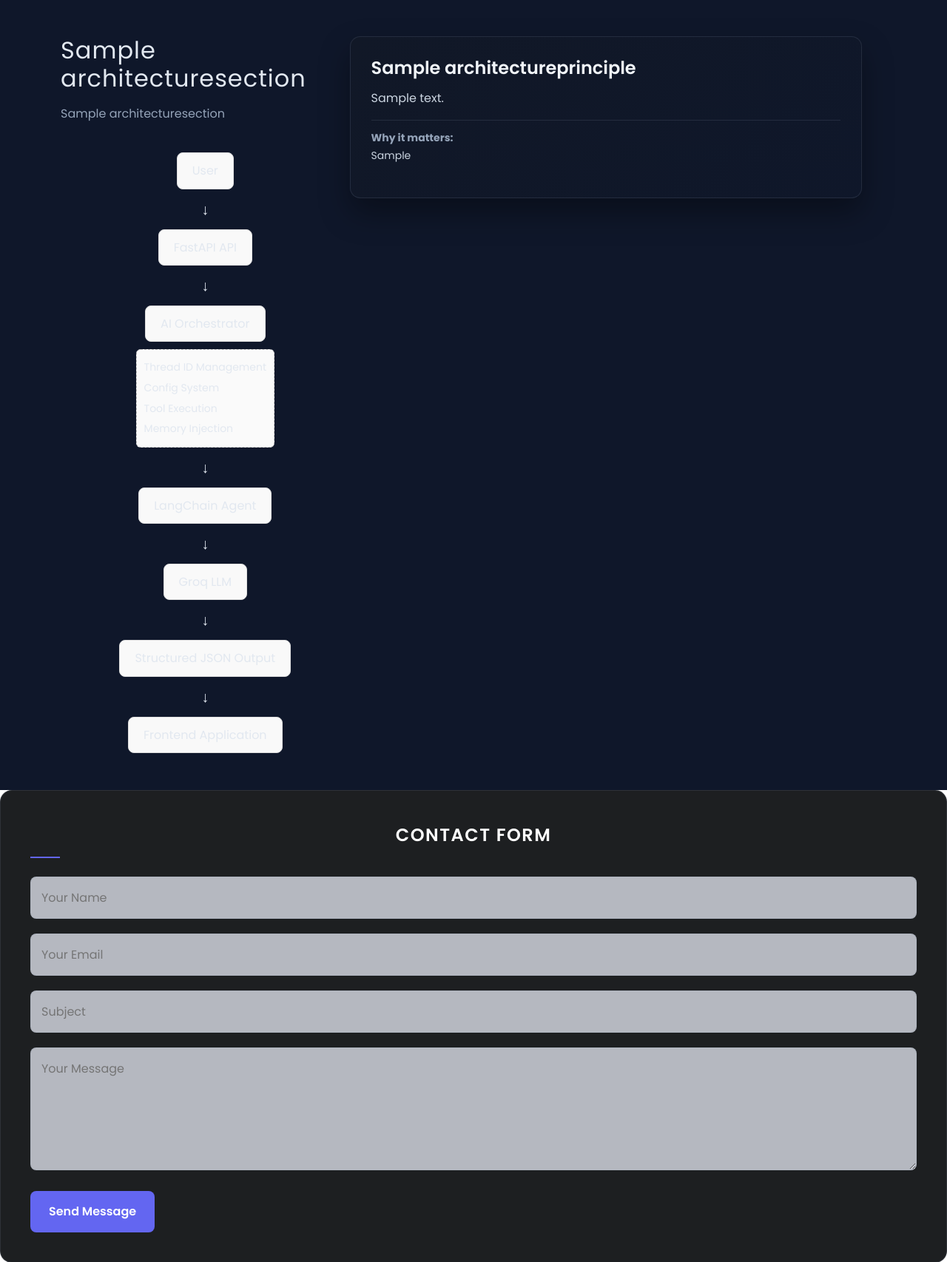
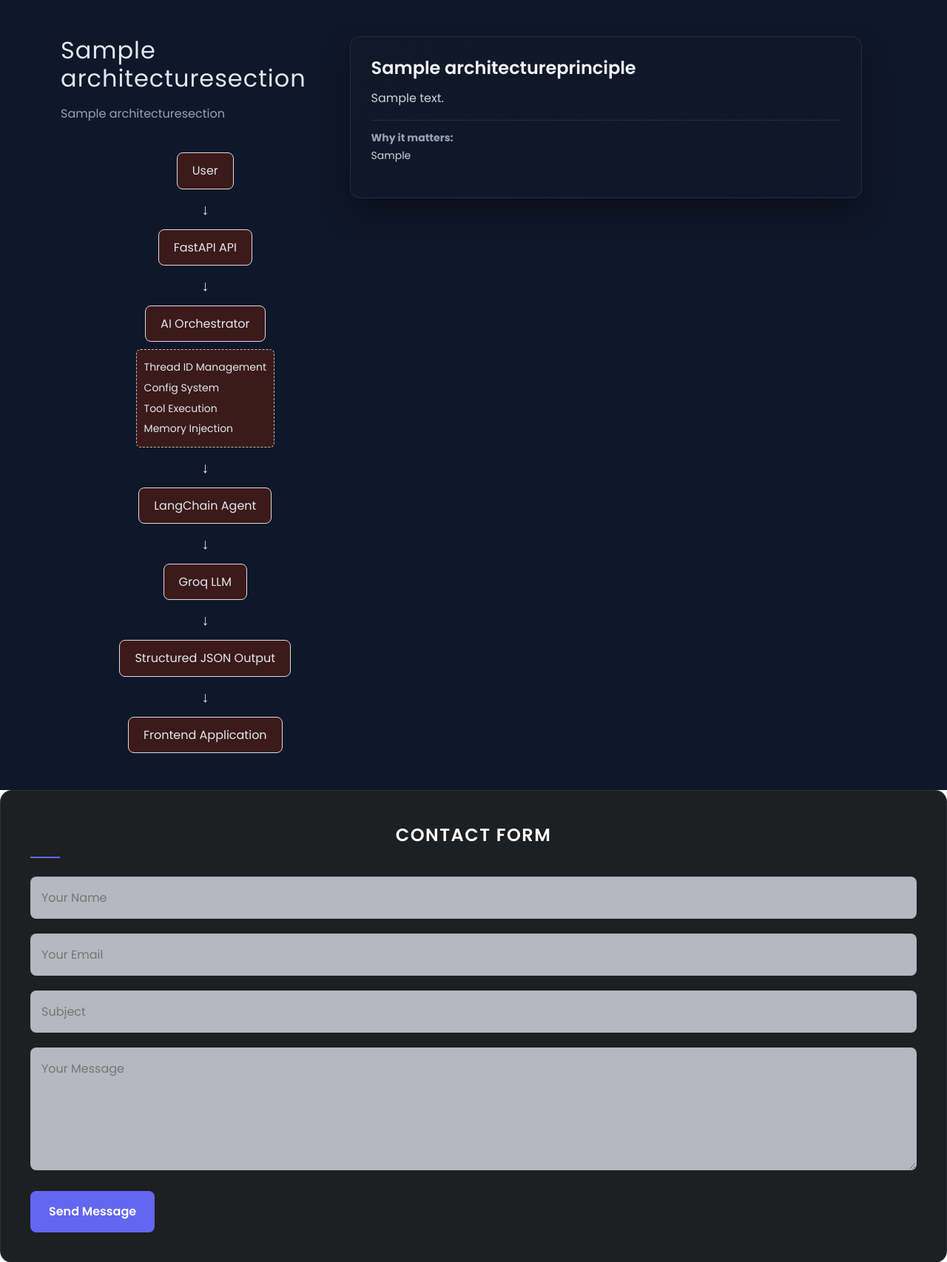
Before and after one commit to DhirendraKumarSahani/dhirendra-portfolio, a Django app: page / in a window 1280 px wide. Shown: the part 1514-3220 px from the top of the page at 74% size. Run offline with Django 5.2, Linux system fonts and the light colour scheme; tables that the repository leaves empty hold one stand-in row (values such as "Sample post"); parts of the project's set-up code (start-up, migrations or seed data) failed here and were passed over.

Commit message:
Update home.css architecture layout styling

```diff
--- a/static/css/home.css
+++ b/static/css/home.css
@@ -624,7 +624,7 @@
     padding:10px 20px;
     border:1px solid #ddd;
     border-radius:8px;
-    background:#f9f9f9;
+    background:#3c1a1a;
     font-weight:500;
 }
 
@@ -636,7 +636,7 @@
     border:1px dashed #bbb;
     padding:10px;
     border-radius:6px;
-    background:#fafafa;
+    background:#3c1a1a;
     text-align:left;
 }
 
```
